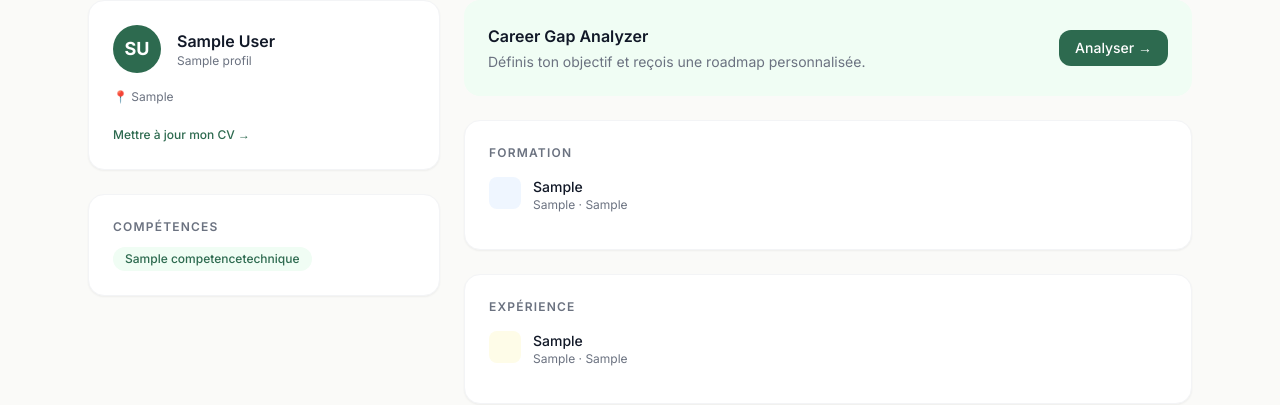
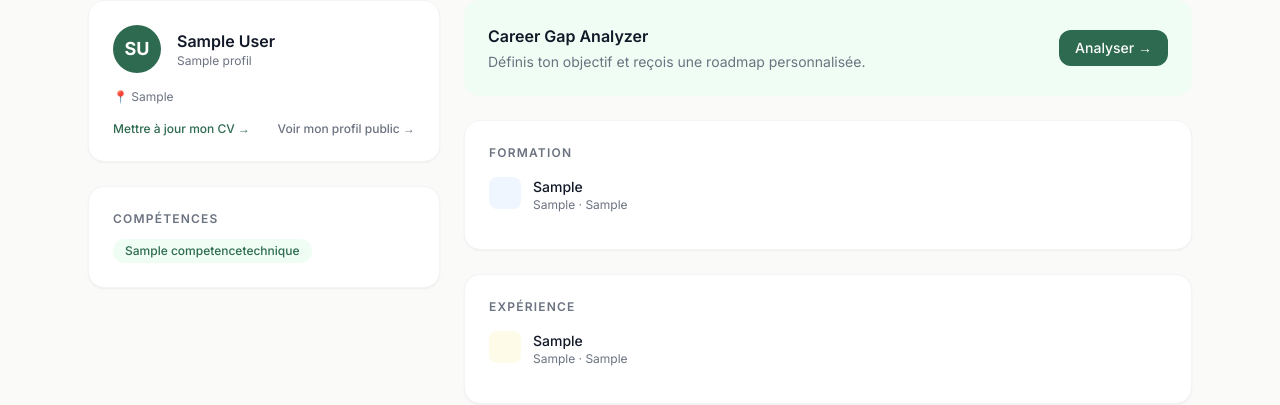
Before and after one commit to DjafarouAbdou909/opportunici, a Django app: page /profiles/dashboard/ in a window 1280 px wide. Shown: the part 71-476 px from the top of the page. Run offline with Django 5.2, Linux system fonts and the light colour scheme; a user stored in the database is signed in; tables that the repository leaves empty hold one stand-in row (values such as "Sample post"); some libraries are stand-ins or nearby versions.

Commit message:
feat(dashboard): add link to public profile page from dashboard

```diff
--- a/templates/profiles/dashboard.html
+++ b/templates/profiles/dashboard.html
@@ -51,9 +51,14 @@
                 {% if profil.localisation %}
                 <p class="text-xs text-gray-500 mb-4">📍 {{ profil.localisation }}</p>
                 {% endif %}
-                <a href="{% url 'profiles:upload_cv' %}" class="text-xs text-[#2D6A4F] font-medium hover:underline">
-                    Mettre à jour mon CV →
-                </a>
+                <div class="flex items-center justify-between">
+                    <a href="{% url 'profiles:upload_cv' %}" class="text-xs text-[#2D6A4F] font-medium hover:underline">
+                        Mettre à jour mon CV →
+                    </a>
+                    <a href="{% url 'profiles:public_profile' request.user.username %}" target="_blank" class="text-xs text-gray-500 font-medium hover:underline">
+                        Voir mon profil public →
+                    </a>
+                </div>
             </div>
           {% if profil.score_employabilite %}
 <a href="{% url 'profiles:score_detail' %}">
```
